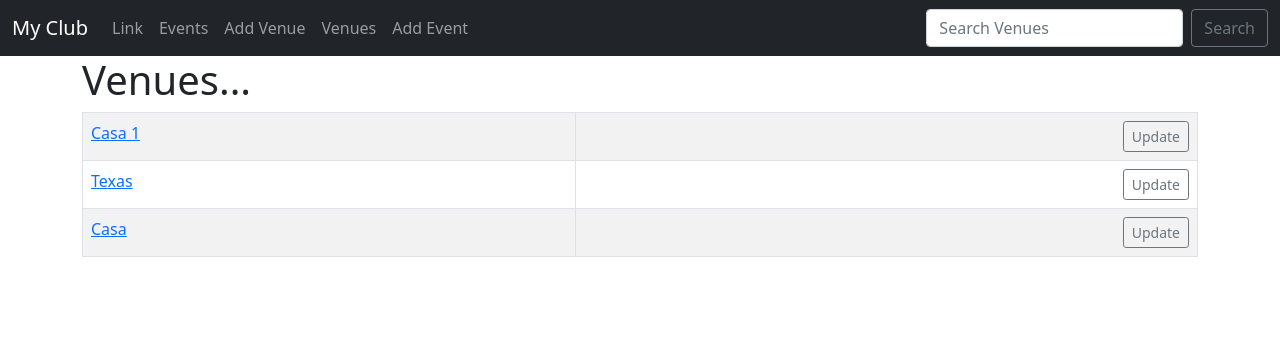
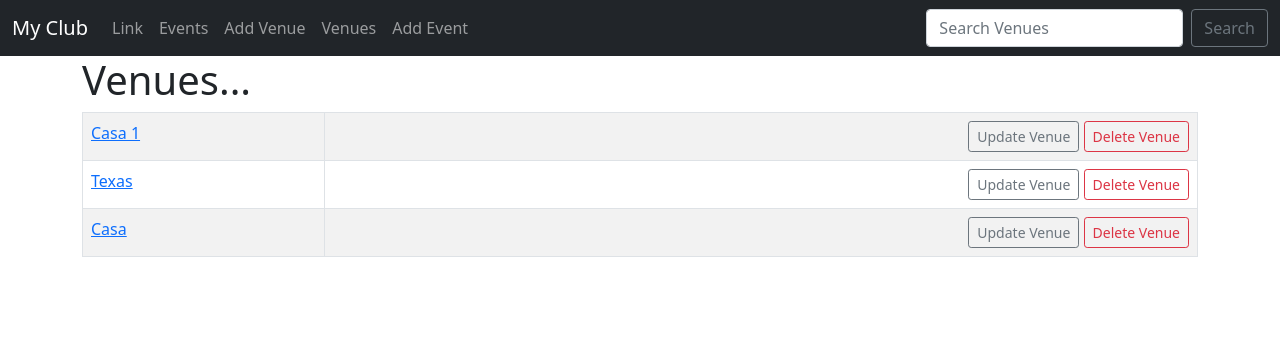
Before and after one commit to Waichiro/myclub, a Django app: page /list_venues/ in a window 1280 px wide. Shown: the top 356 px of the page. Run offline with Django 4.2, Linux system fonts and the light colour scheme; data comes from the database, SQL or seed files in the repository; both versions use the stored data as it was after the commit.

Commit message:
Criacao de botoes em events e venues para deletar

```diff
--- a/events/templates/events/events.html
+++ b/events/templates/events/events.html
@@ -22,6 +22,11 @@
                     {% endfor%}
                 </li>
             </ul>
+
+            </div>
+            <div class="card-footer">
+                <a href="{% url 'update-event' event.id %}" class="btn btn-outline-secondary btn-sm">Update</a>
+                <a href="{% url 'delete-event' event.id %}" class="btn btn-outline-danger btn-sm">Deletar</a>
             </div>
         </div>
         <br>
--- a/events/templates/events/venue.html
+++ b/events/templates/events/venue.html
@@ -7,7 +7,8 @@
         {% for venue in venue_list %}
         <tr>
             <td><a href="{% url 'show-venue' venue.id %}">{{ venue }}</a> <br></td>
-            <td align="right"><a href="{% url 'update-venue' venue.id %}" class="btn btn-outline-secondary btn-sm">Update</a> </td>
+            <td align="right"><a href="{% url 'update-venue' venue.id %}" class="btn btn-outline-secondary btn-sm">Update Venue</a>  <a href="{% url 'delete-venue' venue.id %}" class="btn btn-outline-danger btn-sm">Delete Venue</a> </td>
+
         </tr>
 
         {% endfor %}
--- a/events/urls.py
+++ b/events/urls.py
@@ -11,6 +11,10 @@ urlpatterns = [
     path('show_venue/<venue_id>/', views.show_venue, name="show-venue"),#Esse link vai para o venue conforme seu id
     path('search_venues/', views.search_venues, name="search-venues"),#Essa é a parte de pesquisa do projeto
     path('update_venue/<venue_id>/', views.update_venue, name="update-venue"),#Esse link é para o update da Venue conforme seu link
+    path('update_event/<event_id>/', views.update_event, name="update-event"),#Esse link é para o update de um evento conforme seu link
     path('add_event/', views.add_event, name="add-event"),#Essa pagina é para criar um novo evento
+    path('delete_event/<event_id>/', views.delete_event, name="delete-event"),#Esse link deleta um evento
+    path('delete_venue/<venue_id>/', views.delete_venue, name="delete-venue"),#Esse link deleta um Venue
+
 
 ]
--- a/events/views.py
+++ b/events/views.py
@@ -129,3 +129,27 @@ def add_event(request):
         "submitted": submitted
     }
     return render(request, 'events/add_event.html', context)
+
+def update_event(request, event_id):
+    event = Event.objects.get(pk=event_id) #Ele pega somente a chave primaria q é o id do objeto na tabela
+    form = EventForm(request.POST or None, instance=event)
+    if form.is_valid():
+        form.save()
+        return redirect('list-events')
+    context = {
+        "event": event,
+        "form": form
+    }
+    return render(request, 'events/update_event.html', context)
+
+#deleta um evento
+def delete_event(request, event_id):
+    event = Event.objects.get(pk=event_id) #Ele pega somente a chave primaria q é o id do objeto na tabela
+    event.delete()
+    return redirect('list-events')#Redireciona para a lista de eventos
+
+#deleta um Venue
+def delete_venue(request, venue_id):
+    venue = Venue.objects.get(pk=venue_id) #Ele pega somente a chave primaria q é o id do objeto na tabela
+    venue.delete()
+    return redirect('list-venues')#Redireciona para a lista de venues
```
Also changed, not shown: events/templates/events/update_event.html (added, +13 -0 lines), db.sqlite3.
